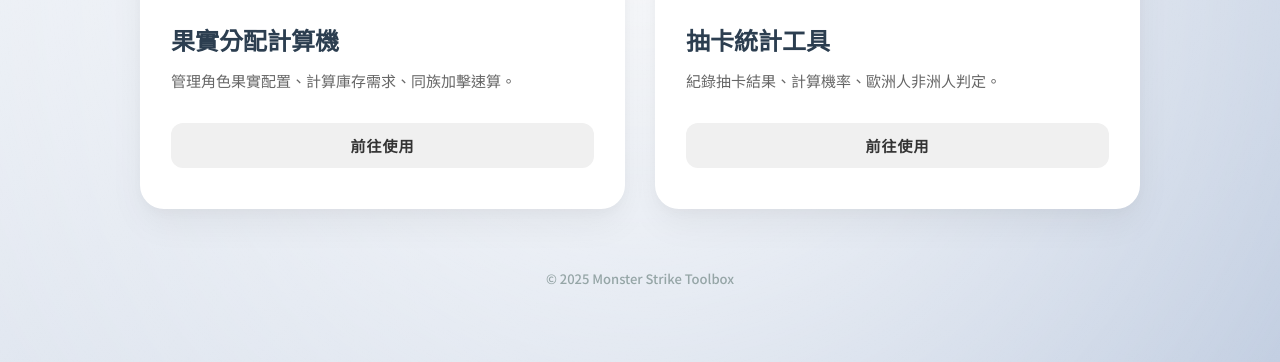
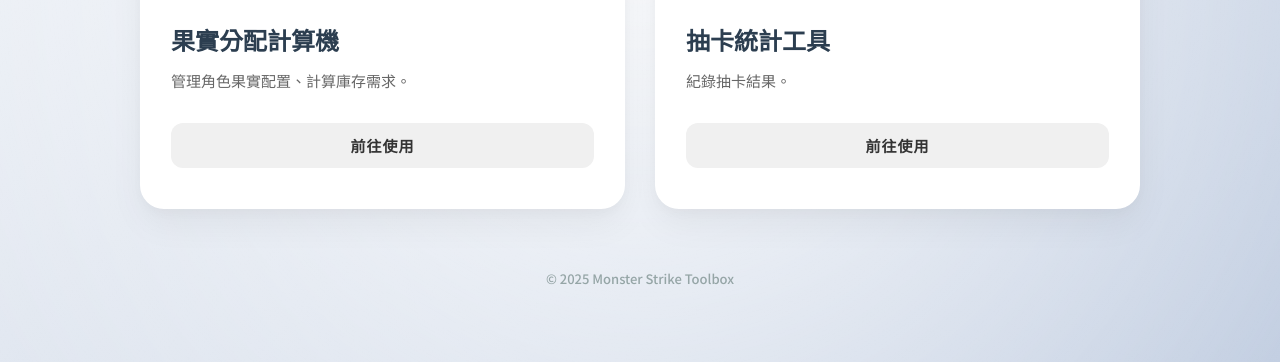
Before and after one commit to emily4027/monster-strike-toolbox, a plain HTML site: page index.html in a window 1280 px wide. Shown: the part 438-800 px from the top of the page. Drawn offline with nearby package versions, Linux system fonts and the light colour scheme; no server answers.

```diff
--- a/index.html
+++ b/index.html
@@ -62,7 +62,7 @@
                 </div>
                 <div class="card-content">
                     <h2>果實分配計算機</h2>
-                    <p>管理角色果實配置、計算庫存需求、同族加擊速算。</p>
+                    <p>管理角色果實配置、計算庫存需求。</p>
                     <div class="card-footer">
                         <span class="btn-go">前往使用</span>
                     </div>
@@ -78,7 +78,7 @@
                 </div>
                 <div class="card-content">
                     <h2>抽卡統計工具</h2>
-                    <p>紀錄抽卡結果、計算機率、歐洲人非洲人判定。</p>
+                    <p>紀錄抽卡結果。</p>
                     <div class="card-footer">
                         <span class="btn-go">前往使用</span>
                     </div>
@@ -120,4 +120,5 @@
     <!-- 引入 JavaScript -->
     <script src="script.js"></script>
 </body>
+
 </html>
```
